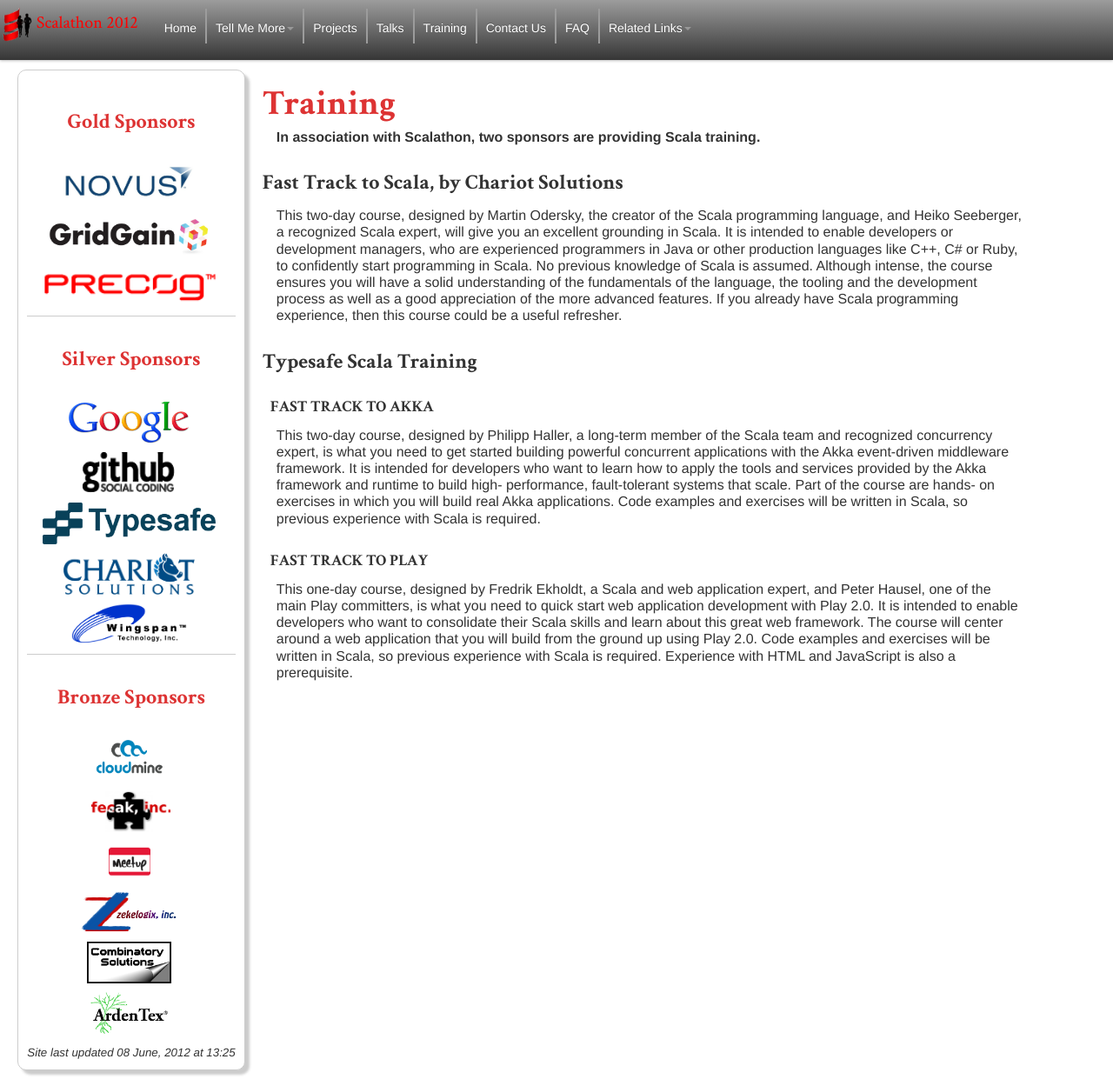
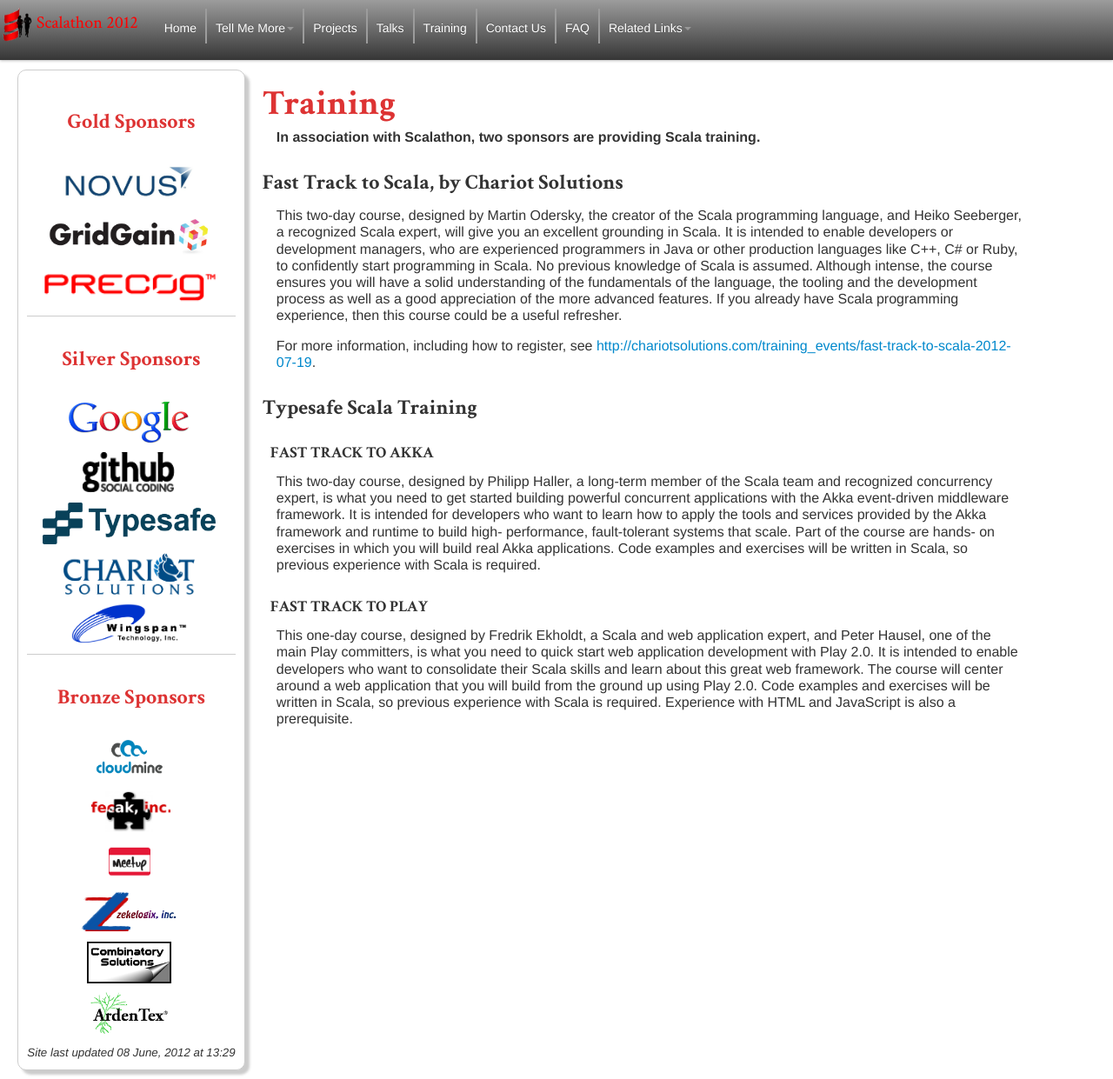
Before and after one commit to scala-phase/scalathon, a Jekyll site: the page built from 2012/training.md, in a window 1280 px wide and 1241 px high. Shown: the whole window at 87% size. Built offline with Jekyll 4.4.1, drawn with Linux system fonts in a browser that asks for light colours; nearby versions of some CDN libraries.

Commit message:
Added link to Chariot training

```diff
--- a/2012/training.md
+++ b/2012/training.md
@@ -19,6 +19,9 @@
 language, the tooling and the development process as well as a good
 appreciation of the more advanced features. If you already have Scala
 programming experience, then this course could be a useful refresher.
+
+For more information, including how to register, see
+<http://chariotsolutions.com/training_events/fast-track-to-scala-2012-07-19>.
 
 ## Typesafe Scala Training
 
--- a/_includes/last-modified-header.html
+++ b/_includes/last-modified-header.html
@@ -1 +1 @@
-<meta http-equiv="Last-Modified" content="Fri, 08 Jun 2012 17:25:28 GMT">
+<meta http-equiv="Last-Modified" content="Fri, 08 Jun 2012 17:29:28 GMT">
--- a/_includes/last-updated-2012.html
+++ b/_includes/last-updated-2012.html
@@ -1 +1 @@
-<span class="date">Site last updated 08 June, 2012 at 13:25</span>
+<span class="date">Site last updated 08 June, 2012 at 13:29</span>
```
